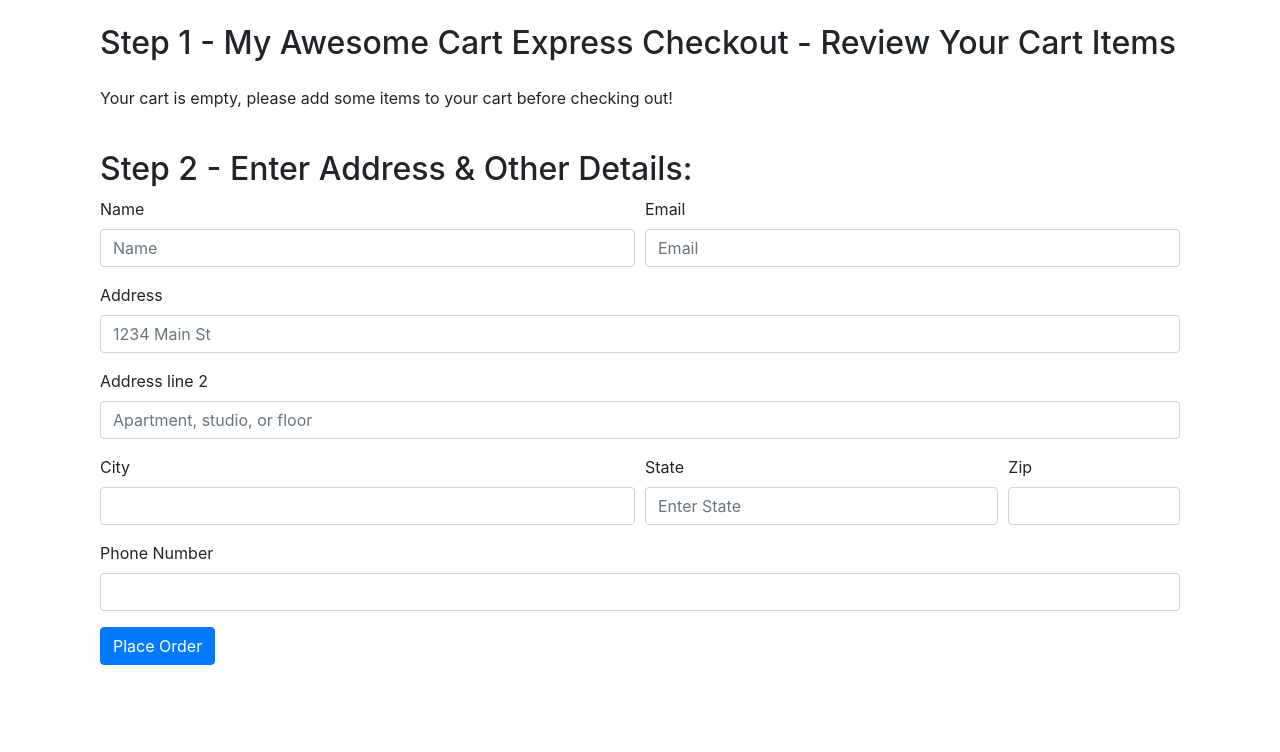
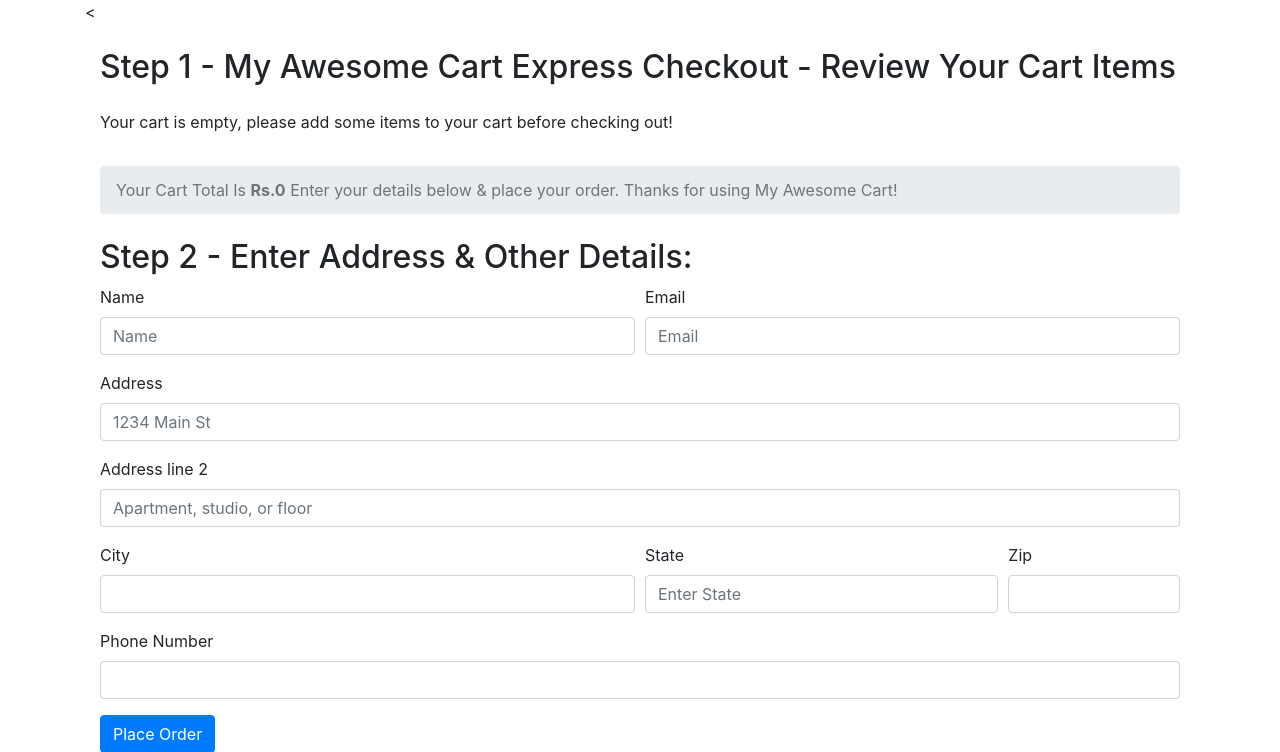
Before and after one commit to shankhanil007/Django-Practice, a Django app: page /shop/checkout/ in a window 1280 px wide. Shown: the part 56-808 px from the top of the page. Before the commit the page ends 721 px from the top, so only its background shows below. Run offline with Django 3.2, Linux system fonts and the light colour scheme; some libraries are stand-ins or nearby versions.

Commit message:
Checkout Price feature done

```diff
--- a/Django Tutorial/mycart/shop/templates/shop/checkout.html
+++ b/Django Tutorial/mycart/shop/templates/shop/checkout.html
@@ -2,11 +2,17 @@
 {% block title%} Checkout - My Awesome Cart{% endblock %}
 {% block body %}
 <div class="container">
-    <div class="col my-4">
+    <<div class="col my-4">
         <h2>Step 1 - My Awesome Cart Express Checkout - Review Your Cart Items</h2>
         <div class="my-4">
             <ul class="list-group" id="items">
             </ul>
+            <nav aria-label="breadcrumb">
+                <ol class="breadcrumb mt-3">
+                    <li class="breadcrumb-item active" aria-current="page">Your Cart Total Is <b>Rs.<span id="totalPrice"></b>  </span>Enter your details below & place your order. Thanks for using My Awesome Cart!</li>
+                </ol>
+            </nav>
+
         </div>
     </div>
     <div class="col my-4">
@@ -63,6 +69,7 @@ if (localStorage.getItem('cart') == null) {
 }
 console.log(cart);
 var sum = 0;
+var totalPrice = 0;
 if ($.isEmptyObject(cart)) {
     //if object is empty
     mystr = `<p>Your cart is empty, please add some items to your cart before checking out!</p>`
@@ -71,7 +78,9 @@ if ($.isEmptyObject(cart)) {
     for (item in cart) {
         let name = cart[item][1];
         let qty = cart[item][0];
+        let itemPrice = cart[item][2];
         sum = sum + qty;
+        totalPrice = totalPrice + qty * itemPrice
         mystr = `<li class="list-group-item d-flex justify-content-between align-items-center">
                     ${name}
                     <span class="badge badge-primary badge-pill">${qty}</span>
@@ -80,6 +89,7 @@ if ($.isEmptyObject(cart)) {
     }
 }
 document.getElementById('cart').innerHTML = sum;
+document.getElementById('totalPrice').innerHTML = totalPrice;
 $('#itemsJson').val(JSON.stringify(cart));
 {% if thank %}
 alert('Thanks for ordering with us. Your order is is {{id}}. Use it to track your order using our order tracker');
--- a/Django Tutorial/mycart/shop/templates/shop/index.html
+++ b/Django Tutorial/mycart/shop/templates/shop/index.html
@@ -56,6 +56,7 @@ padding-right: 0;
                             <div class="card-body">
                                 <h5 class="card-title" id="namepr{{i.id}}">{{i.product_name}}</h5>
                                 <p class="card-text">{{i.desc|slice:"0:53"}}...</p>
+                                 <h6 class="card-title" >Price : <span id="pricepr{{i.id}}">{{i.price}}</span></h6>
                                 <span id="divpr{{i.id}}" class="divpr">
                                     <button id="pr{{i.id}}" class="btn btn-primary cart">Add To Cart</button>
                                 </span>
@@ -101,7 +102,8 @@ $('.divpr').on('click', 'button.cart', function() {
     } else {
         qty = 1;
         name = document.getElementById('name'+idstr).innerHTML
-        cart[idstr] = [qty, name];
+        price = document.getElementById('price'+idstr).innerHTML
+        cart[idstr] = [qty, name, parseInt(price)];
 
     }
     updateCart(cart);
--- a/Django Tutorial/mycart/shop/views.py
+++ b/Django Tutorial/mycart/shop/views.py
@@ -46,7 +46,7 @@ def tracker(request):
                 updates = []
                 for item in update:
                     updates.append({'text': item.update_desc, 'time': item.timestamp})
-                    response = json.dumps(updates, default=str)
+                    response = json.dumps([updates, order[0].items_json], default=str)
                 return HttpResponse(response)
             else:
                 return HttpResponse('{}')
```
Also changed, not shown: Django Tutorial/mycart/shop/templates/shop/tracker.html (+22 -4 lines).
